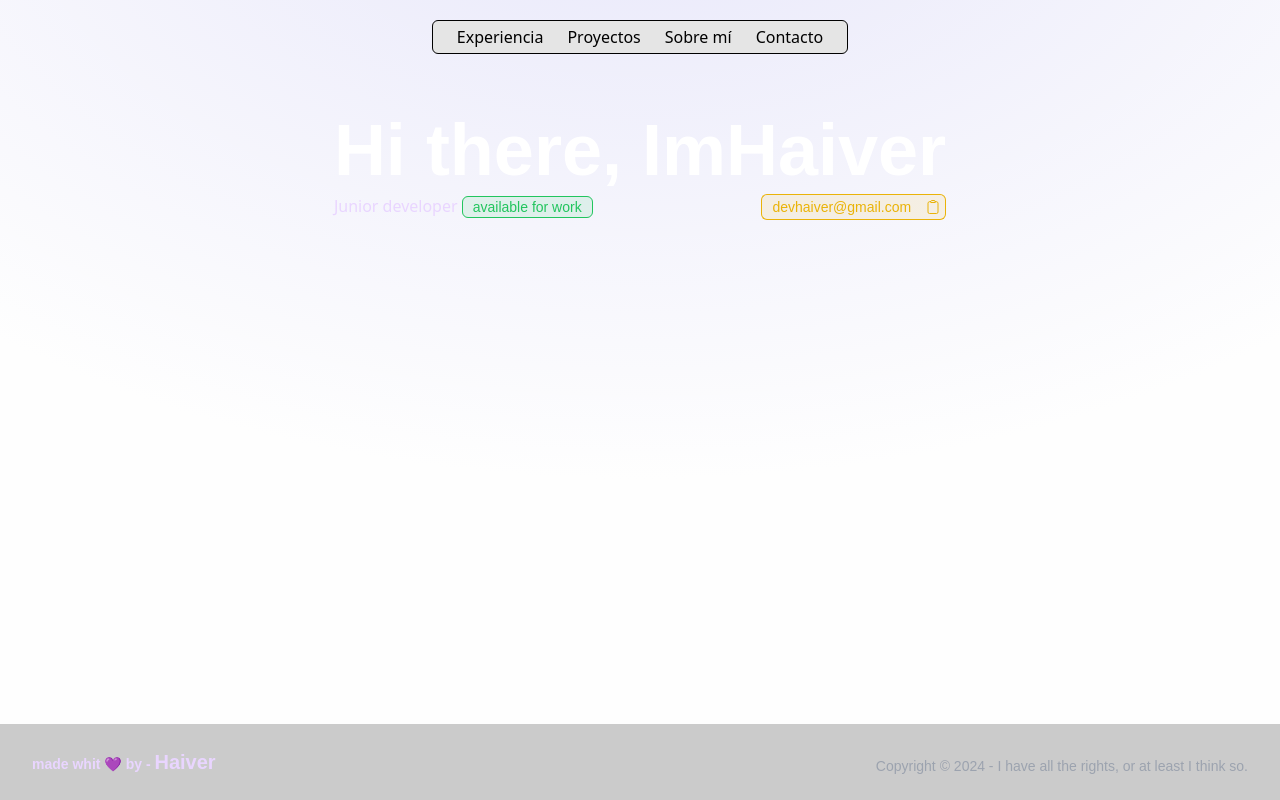
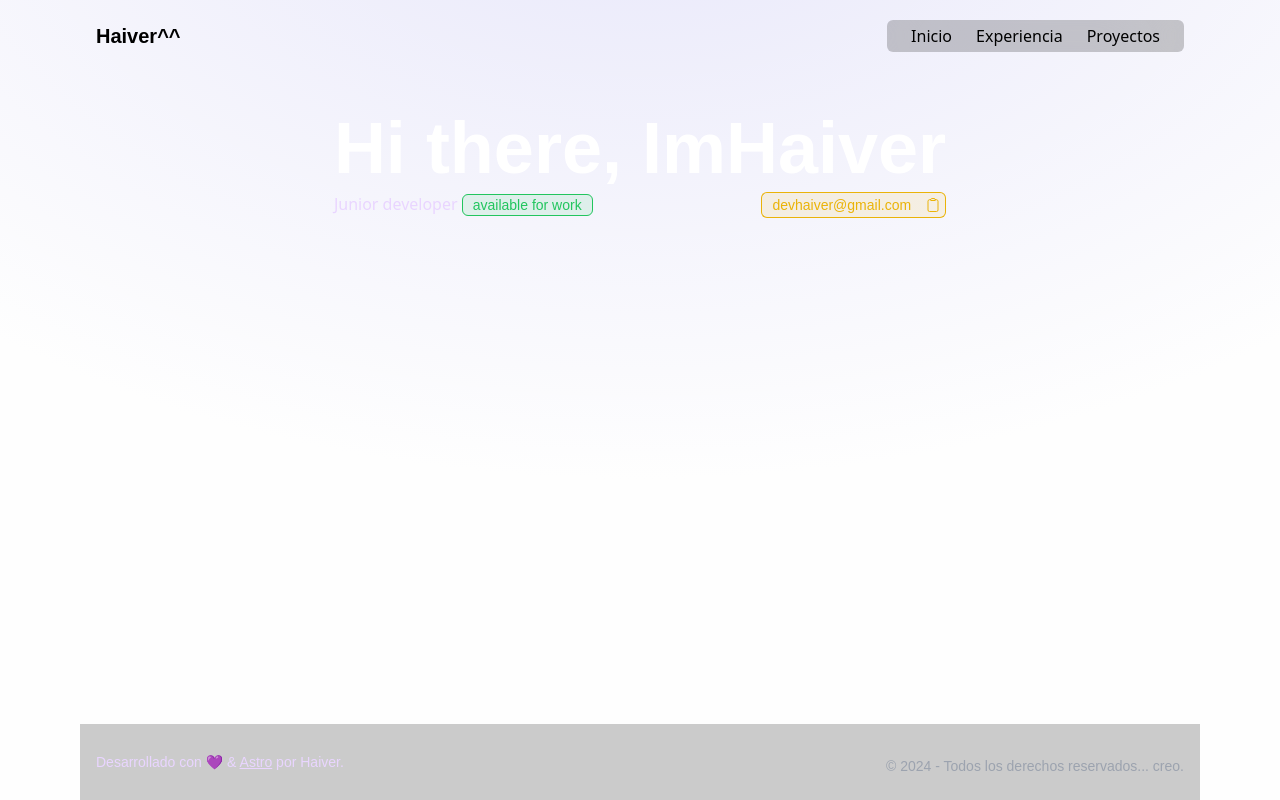
Before and after one commit to HaiveDev/haiver.dev, an Astro site: page / in a window 1280 px wide. Built offline with nearby package versions, Linux system fonts and the light colour scheme; Astro itself is replaced by a stand-in of ours; a web font is replaced by a local one.

Commit message:
Edited desing footer & header

```diff
--- a/src/components/Footer.astro
+++ b/src/components/Footer.astro
@@ -2,18 +2,18 @@
 var year = new Date().getFullYear();
 ---
 
-<footer class="bg-black/20 mt-auto">
-    <div class="mx-auto max-w-screen-xl px-4 py-6 sm:px-6 lg:px-8">
-      <div class="sm:flex sm:items-center sm:justify-between">
-        <div class="flex justify-center text-purple-200 sm:justify-start">
-          <h2 class="text-xl font-black font-Megrim">
-            <span class=" text-sm font-Averia">made whit 💜 by - </span>Haiver
-          </h2>
-        </div>
+<footer class="bg-black/20 w-full xl:w-[1120px] mx-auto mt-auto font-Averia text-sm">
+    <div class="mx-auto max-w-screen-xl py-6 px-4">
+      <div class="sm:flex sm:items-center sm:justify-between text-center">
 
-        <p class="font-Averia mt-2 text-center text-sm text-gray-400 lg:text-right">
-          Copyright © {year} - I have all the rights, or at least I think so.
+        <p class="text-purple-200" >
+          Desarrollado con 💜 & <span><a class="underline hover:text-purple-300" target="_blank" href="https://astro.build/">Astro</a></span> por Haiver.
         </p>
+
+        <p class="mt-2 text-gray-400 lg:text-right">
+          © {year} - Todos los derechos reservados... creo.
+        </p>
+
       </div>
     </div>
 </footer>
--- a/src/components/Header.astro
+++ b/src/components/Header.astro
@@ -1,34 +1,33 @@
 <header
   class={`
-    flex justify-center items-center
+    flex  justify-between items-center
     mx-auto
+    px-4
     py-5
     sticky top-0
     w-full xl:w-[1120px]
-    z-10
   `}
 >
+<span class=" font-Megrim font-black text-xl">
+  Haiver^^
+</span>
   <nav
     class={`
-      border border-black rounded-md
+      rounded-md
       px-3 py-1
       flex flex-row items-center
-      bg-neutral-200 dark:bg-black/50
+      bg-black/20
       backdrop-blur-2xl
     `}
   >
-    <a
-      class="hover:bg-white/10 rounded-md px-3 transition"
-      href="#experiencia">Experiencia</a
+    <a class="hover:bg-white/10 rounded-md px-3 transition" href="#inicio"
+      >Inicio</a
+    >
+    <a class="hover:bg-white/10 rounded-md px-3 transition" href="#experiencia"
+      >Experiencia</a
     >
     <a class="hover:bg-white/10 rounded-md px-3 transition" href="#proyectos"
       >Proyectos</a
     >
-    <a class="hover:bg-white/10 rounded-md px-3 transition" href="#sobre-mi"
-      >Sobre mí</a
-    >
-    <a class="hover:bg-white/10 rounded-md px-3 transition" href="#contacto"
-      >Contacto</a
-    >
   </nav>
 </header>
```
